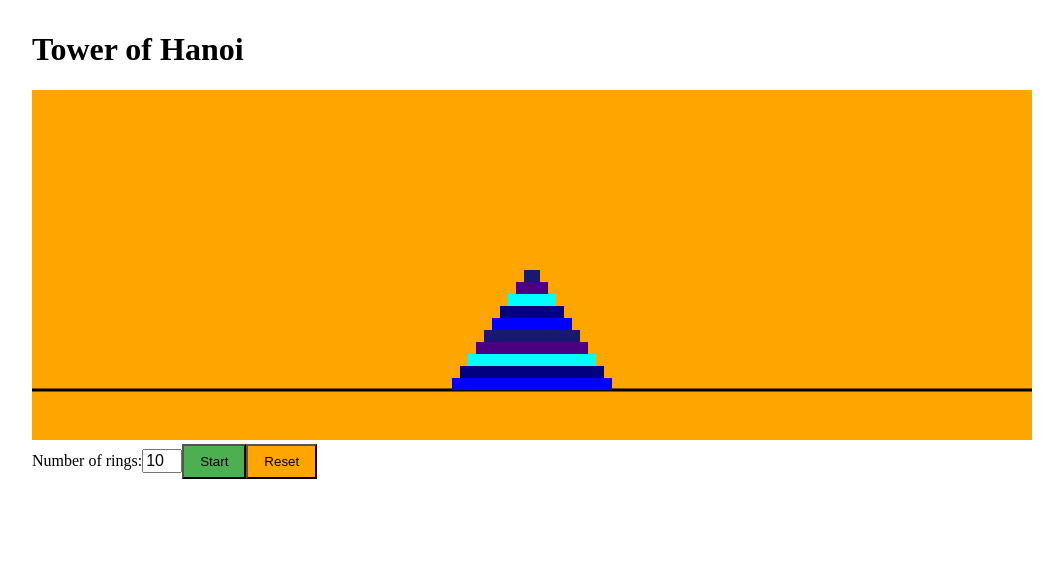
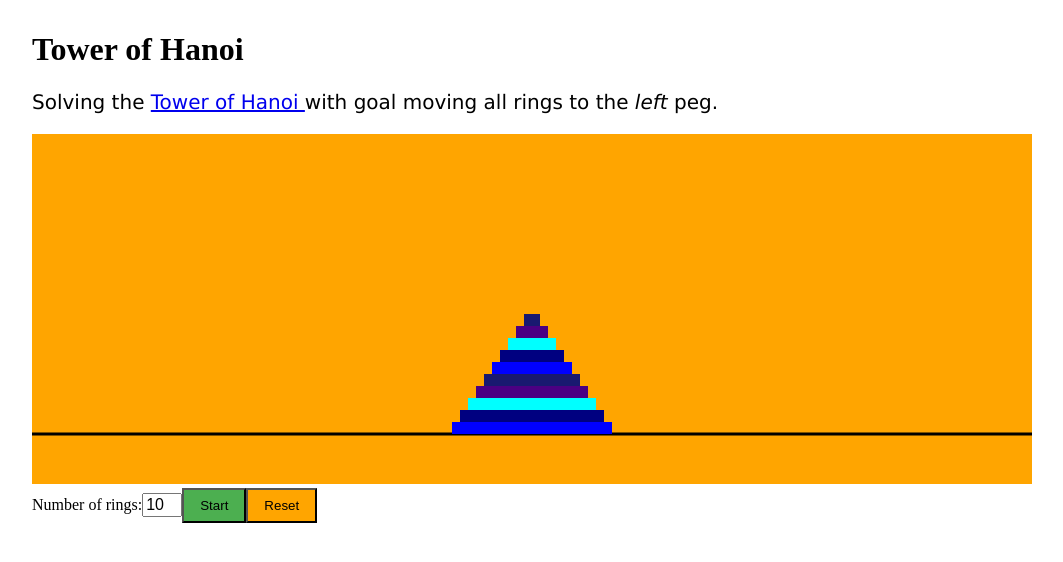
Before and after one commit to siddhartha-gadgil/TowerOfHanoi, a plain HTML site: page docs/index.html in a window 1280 px wide. Shown: the whole page, without its empty margins (118-1181 px from the left). Drawn offline with Linux system fonts and the light colour scheme.

Commit message:
interface links

```diff
--- a/docs/index.html
+++ b/docs/index.html
@@ -11,6 +11,8 @@
 <div id="wrapper">
 <h1> Tower of Hanoi </h1>
 
+<p> Solving the <a href="https://en.wikipedia.org/wiki/Tower_of_Hanoi"> Tower of Hanoi </a> with goal moving all rings to the <em>left</em> peg.</p>
+
 <div id="js-div"></div>
 <script type="text/javascript" src="tower-of-hanoi-opt.js"></script>
 <script type="text/javascript">
```
Also changed, not shown: 1 other file.
